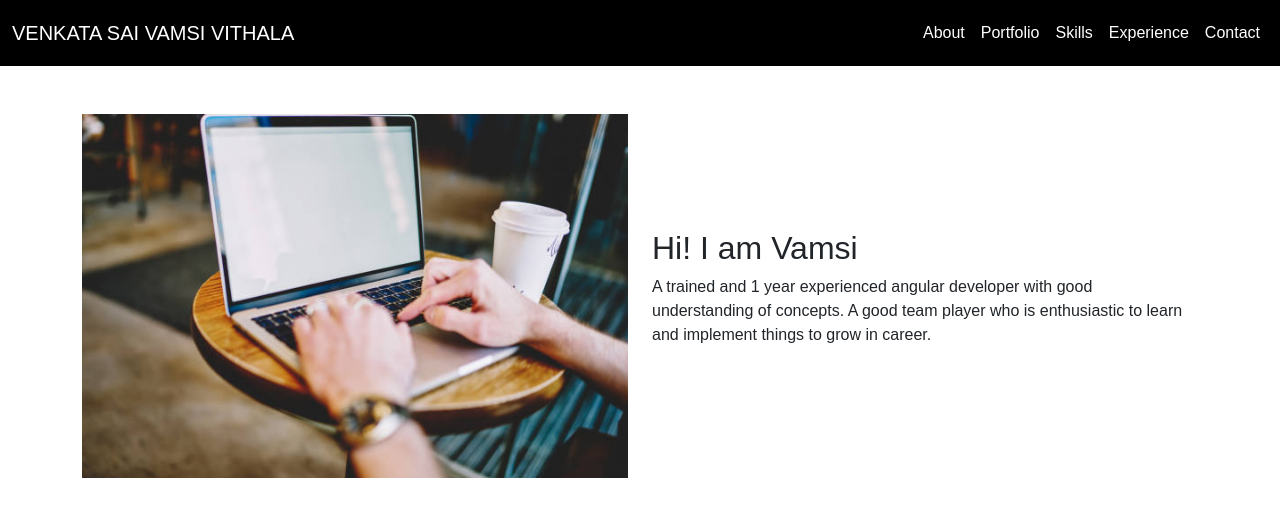
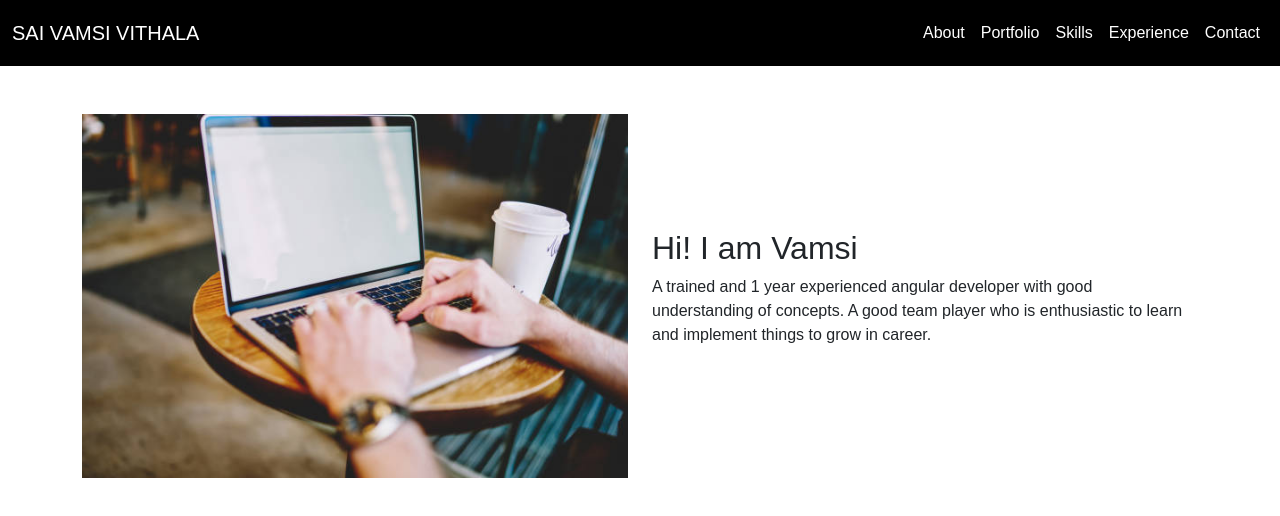
Before and after one commit to vamsivithala/Portfolio, an Angular app: page / in a window 1280 px wide. Shown: the top 516 px of the page. Built offline with nearby package versions, Linux system fonts and the light colour scheme.

Commit message:
last commit

```diff
--- a/src/app/sharepage/navbar/navbar.component.html
+++ b/src/app/sharepage/navbar/navbar.component.html
@@ -1,7 +1,7 @@
 <header class="header">
     <nav class="navbar navbar-expand-lg bg-body-tertiary">
         <div class="container-fluid">
-            <a class="navbar-brand" href="#">VENKATA SAI VAMSI VITHALA</a>
+            <a class="navbar-brand" href="#">SAI VAMSI VITHALA</a>
             <button class="navbar-toggler" type="button" data-bs-toggle="collapse" data-bs-target="#navbarNav"
                 aria-controls="navbarNav" aria-expanded="false" aria-label="Toggle navigation">
                 <span class="navbar-toggler-icon"></span>
```
